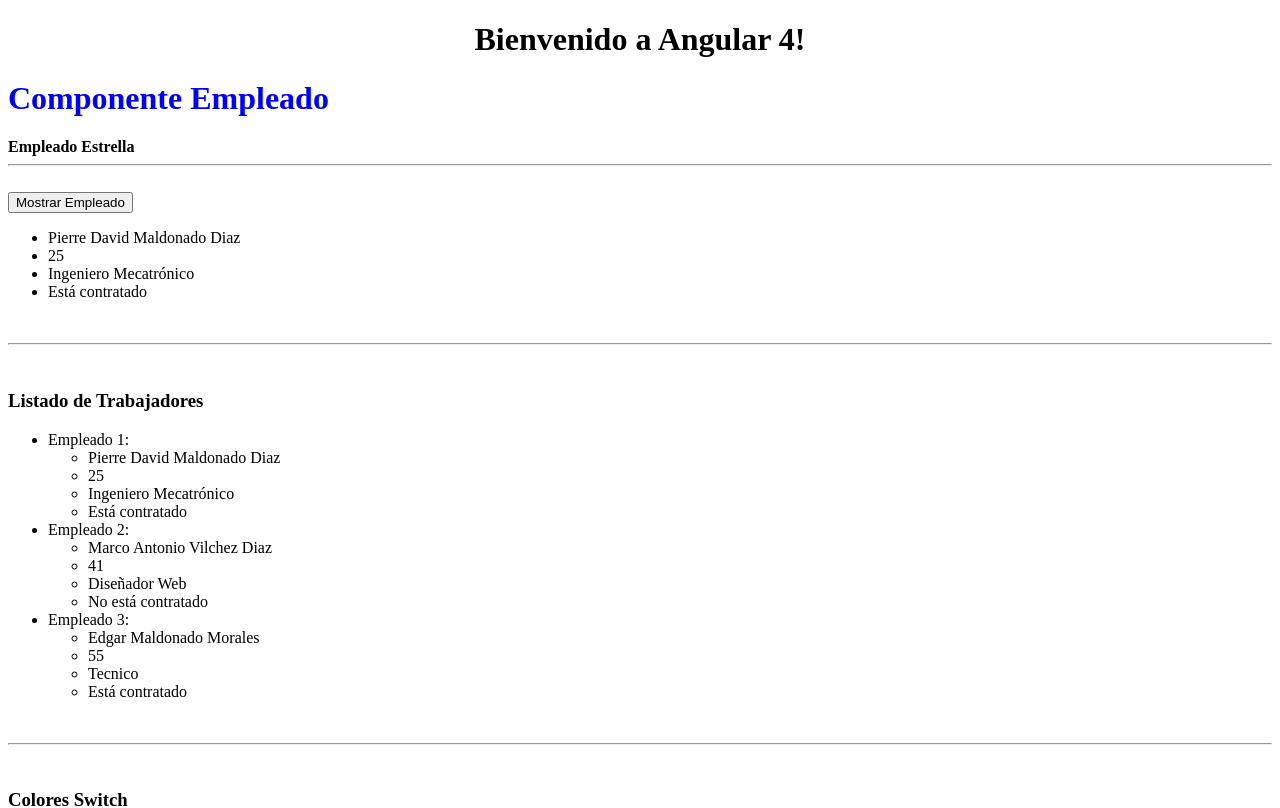
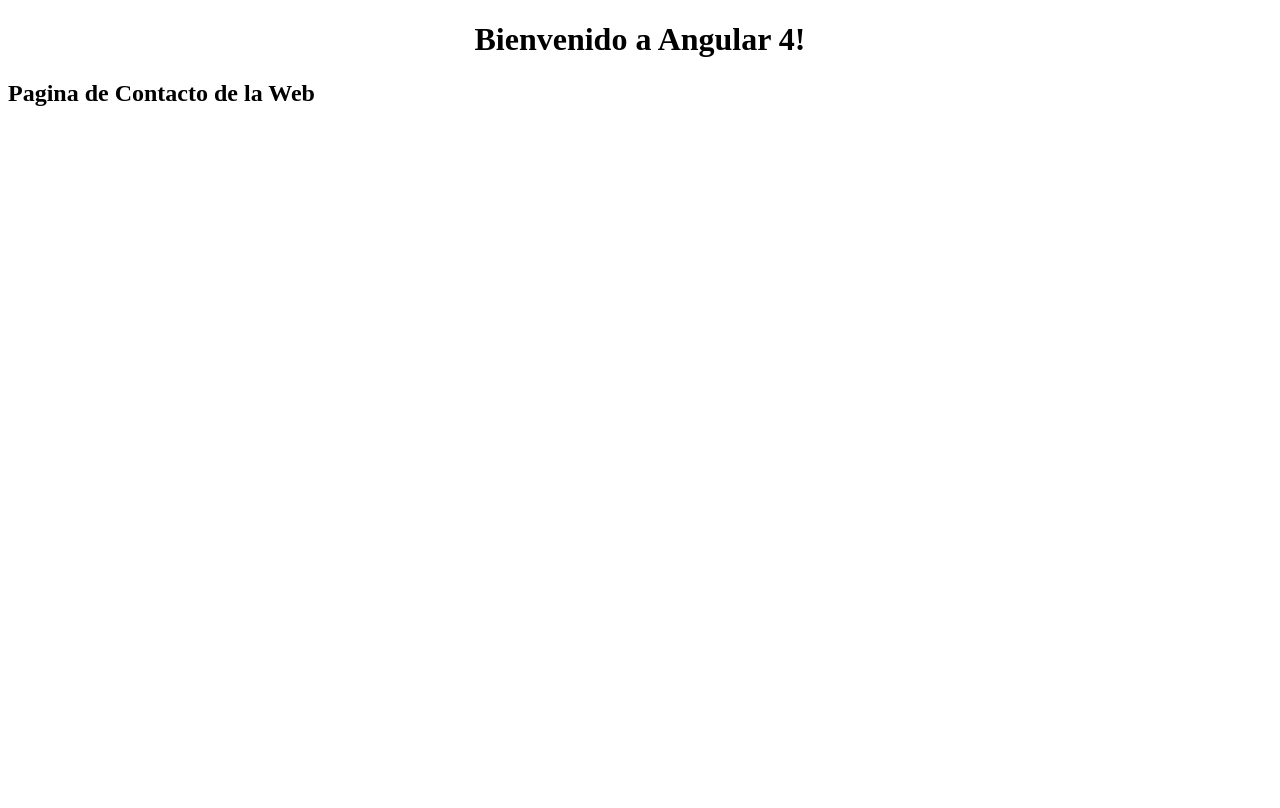
Before and after one commit to pidmad92/appAngular, an Angular app: page /contacto in a window 1280 px wide. Shown: the top 808 px of the page. Built offline with nearby package versions, Linux system fonts and the light colour scheme.

Commit message:
Routing & Navegacion II

```diff
--- /dev/null
+++ b/src/app/contacto/contacto.component.html
@@ -0,0 +1 @@
+<h2>{{titulo}}</h2>
--- /dev/null
+++ b/src/app/contacto/contacto.component.ts
@@ -0,0 +1,10 @@
+import { Component } from '@angular/core';
+
+@Component({
+    selector: 'contacto',
+    templateUrl: './contacto.component.html'
+})
+
+export class ContactoComponent {
+    public titulo = "Pagina de Contacto de la Web"
+}
--- /dev/null
+++ b/src/app/home/home.component.html
@@ -0,0 +1 @@
+<h2>{{titulo}}</h2>
--- /dev/null
+++ b/src/app/home/home.component.ts
@@ -0,0 +1,10 @@
+import { Component } from '@angular/core';
+
+@Component({
+    selector: 'home',
+    templateUrl: './home.component.html'
+})
+
+export class HomeComponent{
+    public titulo = "Página principal"
+}
```
Also changed, not shown: src/app/app.module.ts (+6 -1 lines), src/app/app.routing.ts (+6 -2 lines).
